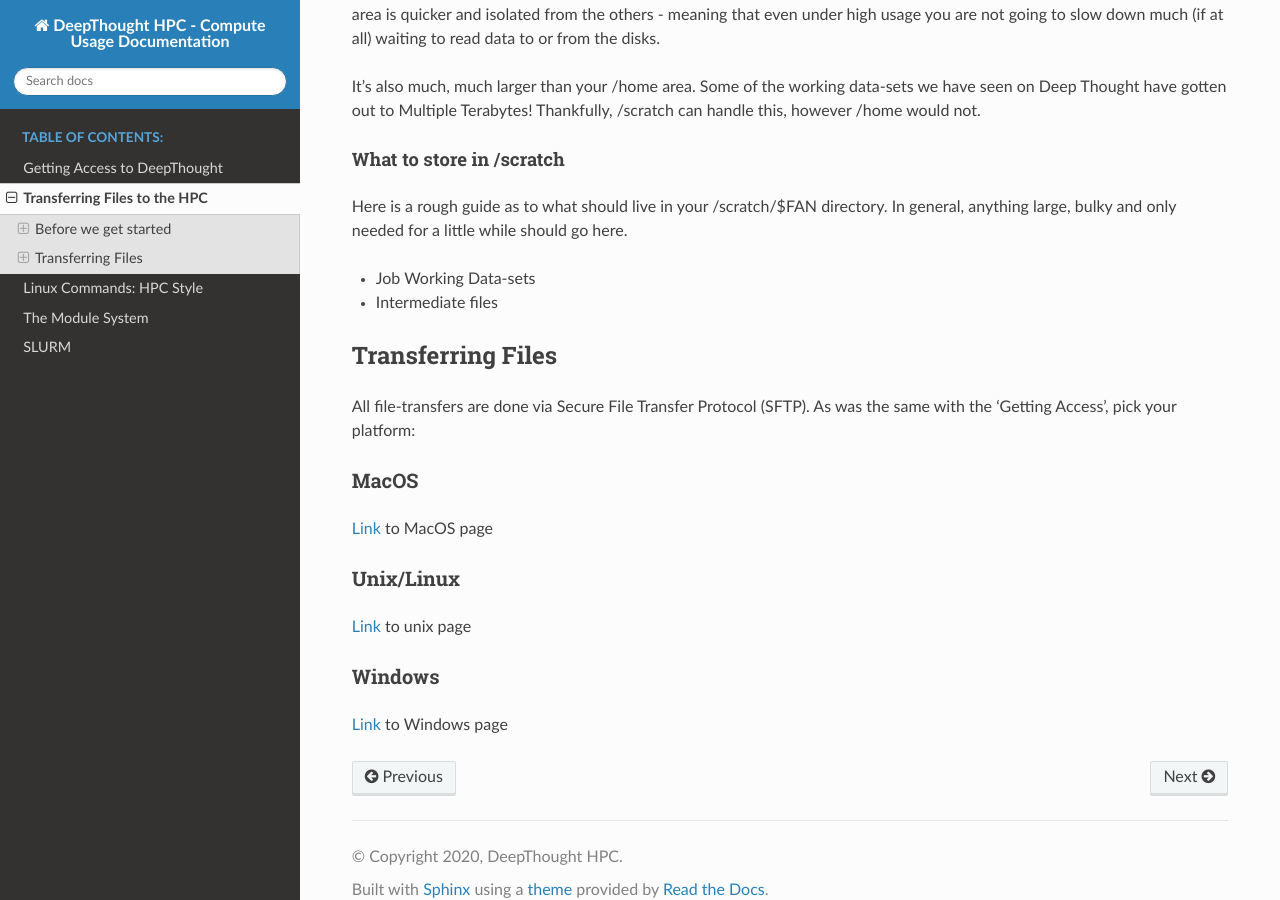
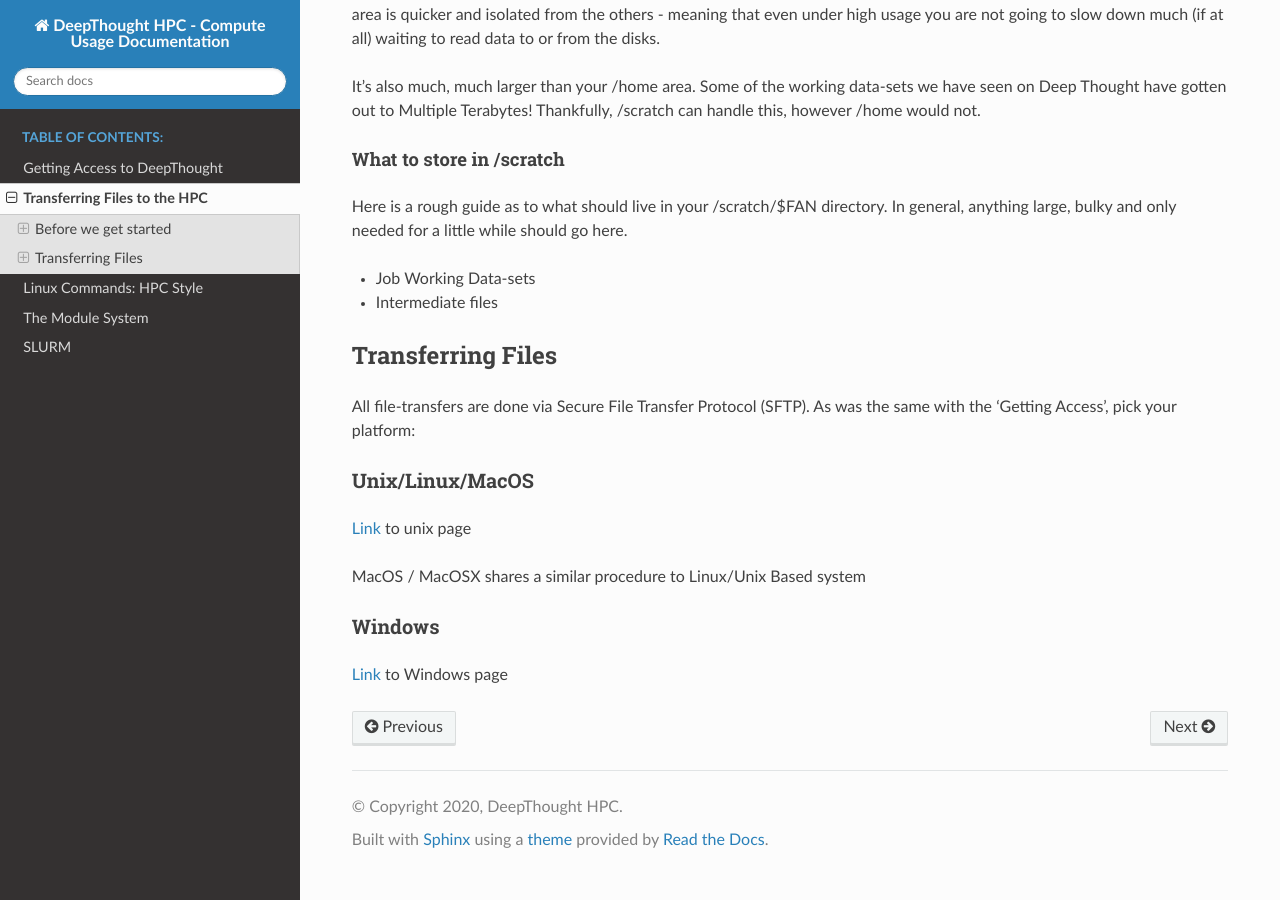
Before and after one commit to flindersuni/DeepThoughtHPC-docs, a Sphinx documentation site: the page built from docs/source/FileTransfers/FileTransfersIntro.md, in a window 1280 px wide and 900 px high, scrolled down 937 px. Built offline with Sphinx 7.4.7 and the Read the Docs theme 2.0.0, drawn with Linux system fonts in a browser that asks for light colours.

Commit message:
MacOS merge

```diff
--- a/docs/source/FileTransfers/FileTransfersIntro.md
+++ b/docs/source/FileTransfers/FileTransfersIntro.md
@@ -42,13 +42,12 @@ Here is a rough guide as to what should live in your /scratch/$FAN directory. In
 
 All file-transfers are done via Secure File Transfer Protocol (SFTP). As was the same with the 'Getting Access', pick your platform:
 
-### MacOS
 
-[Link](Mac/MacFileTransfer.md) to MacOS page
-
-### Unix/Linux
+### Unix/Linux/MacOS
 
 [Link](Linux/LinuxFileTransfer.md) to unix page
+
+MacOS / MacOSX shares a similar procedure to Linux/Unix Based system
 
 ### Windows
 
```
